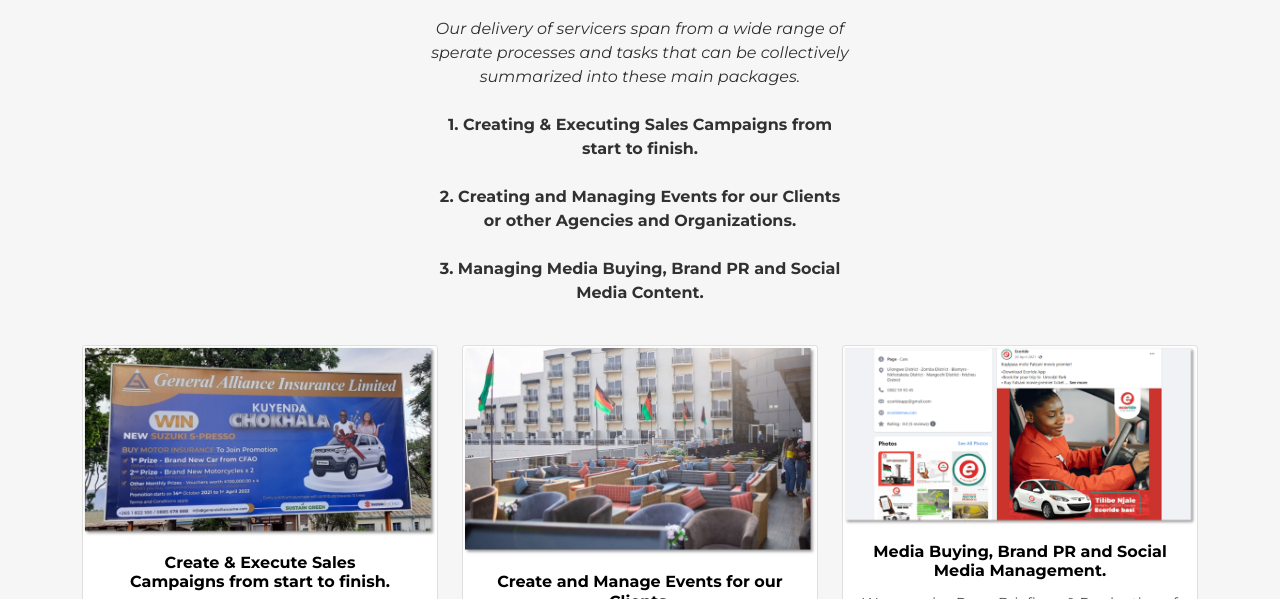
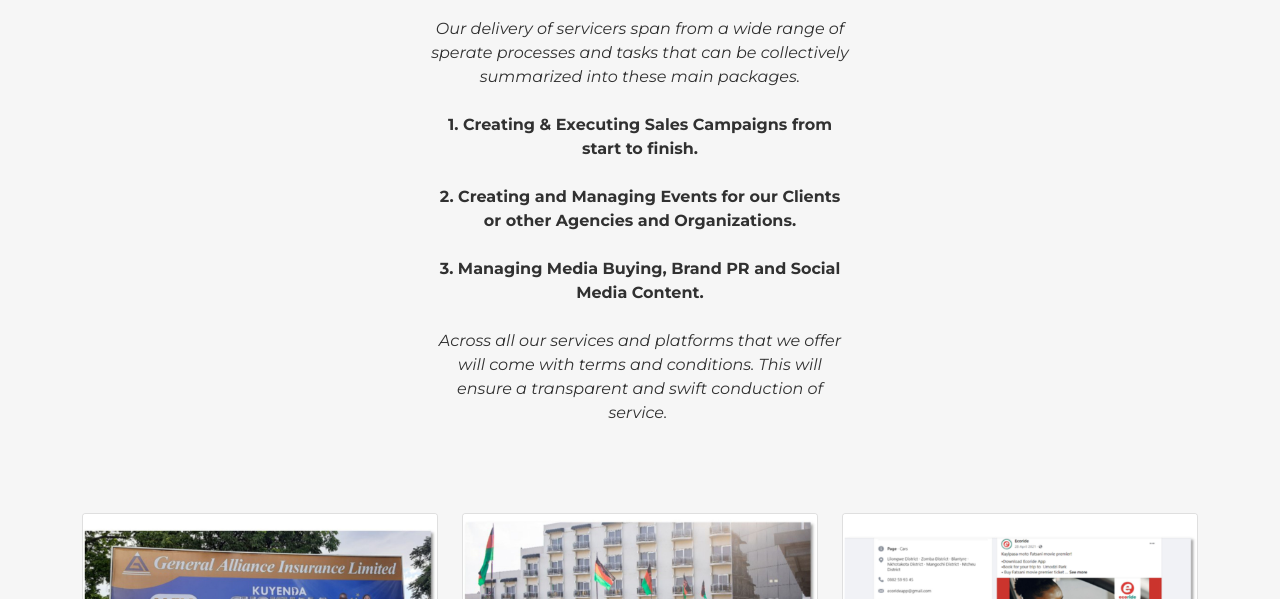
Before and after one commit to V014/InspireMarketingGroup, a plain HTML site: page services.html in a window 1280 px wide. Shown: the part 201-800 px from the top of the page. Drawn offline with Linux system fonts and the light colour scheme; some packages are replaced by stand-ins of ours; a script that the page names is missing.

Commit message:
Updated service and team
Uploaded cropped images for the services page, and managed a bit of the team page.

```diff
--- a/services.html
+++ b/services.html
@@ -32,11 +32,11 @@
             <div class="container">
                 <div class="block-heading">
                     <h2 class="text-info">Service</h2>
-                    <p><em><span style="color: rgb(0, 0, 0);">Our delivery of servicers span from a wide range of sperate processes and tasks that can be collectively summarized&nbsp;into these main packages.</span></em><br><br><strong><span style="color: rgb(0, 0, 0);">1.&nbsp;Creating &amp; Executing Sales&nbsp;Campaigns from start to finish.</span></strong><br><br><strong><span style="color: rgb(0, 0, 0);">2.&nbsp;Creating and Managing Events for our&nbsp;Clients or other Agencies and Organizations.</span></strong><br><br><strong><span style="color: rgb(0, 0, 0);">3.&nbsp;Managing Media Buying, Brand PR and&nbsp;Social Media Content.</span></strong><br></p>
+                    <p><em><span style="color: rgb(0, 0, 0);">Our delivery of servicers span from a wide range of sperate processes and tasks that can be collectively summarized&nbsp;into these main packages.</span></em><br><br><strong><span style="color: rgb(0, 0, 0);">1.&nbsp;Creating &amp; Executing Sales&nbsp;Campaigns from start to finish.</span></strong><br><br><strong><span style="color: rgb(0, 0, 0);">2.&nbsp;Creating and Managing Events for our&nbsp;Clients or other Agencies and Organizations.</span></strong><br><br><strong><span style="color: rgb(0, 0, 0);">3.&nbsp;Managing Media Buying, Brand PR and&nbsp;Social Media Content.</span></strong><br><br><em><span style="color: rgb(0, 0, 0);">Across&nbsp;all our services and platforms that we offer will come with terms and conditions. This will ensure a transparent and swift conduction of service.&nbsp;</span></em><br><br><br></p>
                 </div>
                 <div class="row">
                     <div class="col-md-6 col-lg-4">
-                        <div class="card"><img class="card-img-top w-100 d-block" src="assets/img/Picture1.jpg">
+                        <div class="card"><img class="card-img-top w-100 d-block" src="assets/img/Project_1.jpg">
                             <div class="card-body">
                                 <h4 class="card-title"><strong><span style="color: rgb(0, 0, 0);">Create &amp; Execute Sales</span></strong><br><strong><span style="color: rgb(0, 0, 0);">Campaigns from start to finish.</span></strong></h4>
                                 <p class="card-text"><span style="color: rgb(30, 30, 30);">We procure&nbsp;Branding Materials. Recruit &amp; Train Promotion Teams. Set Clear Sales&nbsp;Targets.</span><br><br><span style="color: rgb(30, 30, 30);">We create&nbsp;Awareness. Recruit Customers. Engage Target Audience. Write&nbsp;Reports.</span><br></p>
@@ -44,7 +44,7 @@
                         </div>
                     </div>
                     <div class="col-md-6 col-lg-4">
-                        <div class="card"><img class="card-img-top w-100 d-block" src="assets/img/Picture2.jpg">
+                        <div class="card"><img class="card-img-top w-100 d-block" src="assets/img/Project_2.jpg">
                             <div class="card-body">
                                 <h4 class="card-title"><strong><span style="color: rgb(0, 0, 0);">Create and Manage Events for our</span></strong><br><strong><span style="color: rgb(0, 0, 0);">Clients.</span></strong></h4>
                                 <p class="card-text"><span style="color: rgb(30, 30, 30);">We secure Venues. Hire Performers, Guests or Speakers. Manage Ticket Sales. Manage Teams &amp; Other Agencies Involved.</span><br><br><span style="color: rgb(30, 30, 30);">We also create and provide</span><br><span style="color: rgb(30, 30, 30);">Posters, Adverts and Promote Events.</span><br></p>
@@ -52,7 +52,7 @@
                         </div>
                     </div>
                     <div class="col-md-6 col-lg-4">
-                        <div class="card"><img class="card-img-top w-100 d-block" src="assets/img/Picture3.png">
+                        <div class="card"><img class="card-img-top w-100 d-block" src="assets/img/Project_3.jpg">
                             <div class="card-body">
                                 <h4 class="card-title"><strong><span style="color: rgb(0, 0, 0);">Media Buying, Brand PR and Social</span></strong><br><strong><span style="color: rgb(0, 0, 0);">Media Management.</span></strong></h4>
                                 <p class="card-text"><span style="color: rgb(30, 30, 30);">We organize&nbsp;Press Briefings &amp; Production of Articles/Interviews through Media Outlets.</span><br><br><span style="color: rgb(30, 30, 30);">We provide Ad&nbsp;Placement </span><br><span style="color: rgb(30, 30, 30);">Through Outdoor, Digital, Radio, Television &amp; Print Media.</span><br></p>
```
Also changed, not shown: Team.html (+1 -0 lines), assets/img/Project_1.jpg (added), assets/img/Project_2.jpg (added), assets/img/Project_3.jpg (added).
